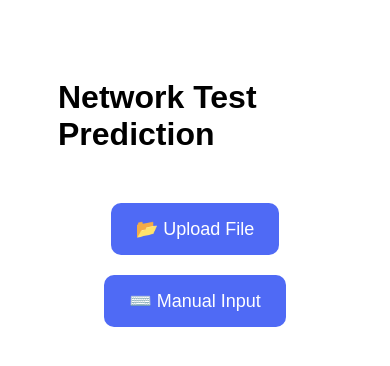
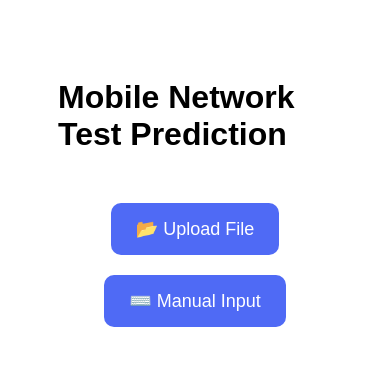
Before and after one commit to Hu-Jiexing/mobile-network-predictor-ui, a plain HTML site: page index.html in a window 390 px wide. Drawn offline with Linux system fonts and the light colour scheme.

Commit message:
Update index.html
change to mobile network

```diff
--- a/index.html
+++ b/index.html
@@ -2,7 +2,7 @@
 <html lang="en">
 <head>
   <meta charset="utf-8">
-  <title>Network Test Prediction</title>
+  <title>Mobile Network Test Prediction</title>
   <style>
     body { font-family: sans-serif; display: flex; flex-direction: column; align-items: center; padding: 50px; }
     h1 { margin-bottom: 40px; }
@@ -11,7 +11,7 @@
   </style>
 </head>
 <body>
-  <h1>Network Test Prediction</h1>
+  <h1>Mobile Network Test Prediction</h1>
   <a href="upload.html">📂 Upload File</a>
   <a href="manual.html">⌨️ Manual Input</a>
 </body>
```
